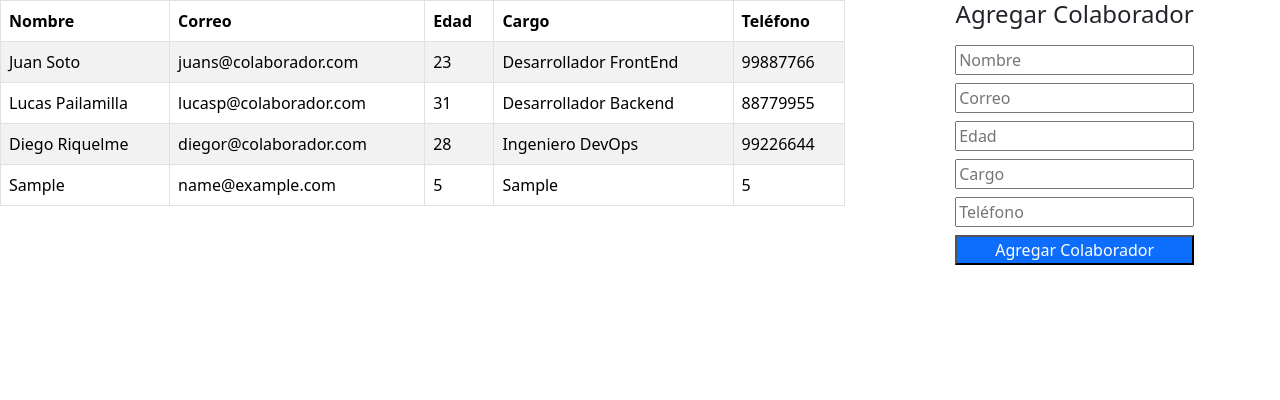
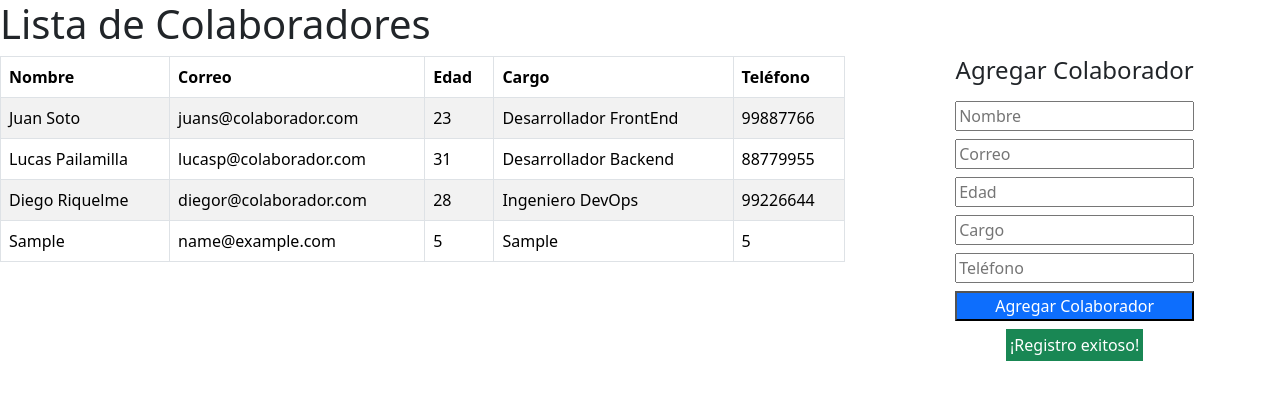
Before and after one commit to JotaJerez/Desafio-3-React, a React (Vite) app: page / in a window 1280 px wide. Both pictures are taken after typing "Sample", "name@example.com", "5", "Sample", "5" into the empty fields and a click on the button "Agregar Colaborador". Shown: the top 400 px of the page. Built offline with nearby package versions, Linux system fonts and the light colour scheme.

Commit message:
Componente Alert finalizado

```diff
--- a/src/App.jsx
+++ b/src/App.jsx
@@ -12,6 +12,12 @@ import './App.css'
 
 function App() {
 
+  const [alert, setAlert] = useState({
+    error: "",
+    msg: "",
+    color: ""
+  });
+
   const [colaboradores, setColaboradores] = useState([]);
 
   const agregarColaborador = (nuevoColaborador) => {
@@ -20,12 +26,17 @@ function App() {
 
   return (
     <>
+      <Buscador />
       <div className='row'>
-        <div className='col-8'>
+        <div className='col-lg-8 col-md-12'>
           <Listado colaboradores={colaboradores} BaseColaboradores={BaseColaboradores} />
         </div>
-        <div className='col-4'>
-          <Formulario agregarColaborador={agregarColaborador} />
+
+        <div className='col-lg-4 col-md-12'>
+          <div className='d-flex flex-column align-items-center'>
+            <Formulario agregarColaborador={agregarColaborador} setAlert={setAlert} />
+            {alert.msg && <Alert msg={alert.msg} color={alert.color} />}
+          </div>
         </div>
       </div>
     </>
--- a/src/components/Alert.jsx
+++ b/src/components/Alert.jsx
@@ -1,9 +1,11 @@
-import React from 'react'
+import React from 'react';
 
-const Alert = () => {
+const Alert = ({msg, color}) => {
   return (
-    <div>Alert</div>
-  )
+    <div className={`text-center mt-2 p-1 ${color} text-white`} style={{ maxWidth: '200px', margin: '0 auto' }}>
+      {msg}
+    </div>
+  );
 }
 
-export default Alert
+export default Alert;
--- a/src/components/Buscador.jsx
+++ b/src/components/Buscador.jsx
@@ -2,7 +2,9 @@ import React from 'react'
 
 const Buscador = () => {
   return (
-    <div>Buscador</div>
+    <>
+      <h1>Lista de Colaboradores</h1>
+    </>
   )
 }
 
--- a/src/components/Formulario.jsx
+++ b/src/components/Formulario.jsx
@@ -2,7 +2,7 @@ import React from 'react'
 import { useState } from 'react'
 import { v4 as uuidv4 } from 'uuid';
 
-const Formulario = ({agregarColaborador}) => {
+const Formulario = ({agregarColaborador, setAlert}) => {
 
     const initialInputValues = {
       nombreColaborador: "",
@@ -13,7 +13,6 @@ const Formulario = ({agregarColaborador}) => {
     };
 
     const [inputValues, setInputValues] = useState(initialInputValues);
-    const [error, setError] = useState("");
 
     // Función al enviar el formulario
     const enviarFormulario = (e) => {
@@ -26,8 +25,25 @@ const Formulario = ({agregarColaborador}) => {
         inputValues.cargoColaborador === "" ||
         inputValues.telefonoColaborador === ""
       ) {
-        setError("¡Completa los campos!");
+        setAlert({
+          error: true,
+          msg: "Completa los campos",
+          color: "bg-danger"
+        })
         return;
+      } else if (!isValidEmail(inputValues.correoColaborador)) {
+        setAlert({
+          error: true,
+          msg: "Debes ingresar un correo válido",
+          color: "bg-danger"
+        })
+        return;
+      } else {
+        setAlert({
+          error: false,
+          msg: "¡Registro exitoso!",
+          color: "bg-success"
+        })
       }
 
       const nuevoColaborador = {
@@ -41,9 +57,6 @@ const Formulario = ({agregarColaborador}) => {
 
       agregarColaborador(nuevoColaborador);
 
-      // No hay errores :)
-      setError("");
-
       // Reiniciar los valores de los inputs después de agregar un colaborador
       setInputValues(initialInputValues);
     };
@@ -55,6 +68,12 @@ const Formulario = ({agregarColaborador}) => {
         ...inputValues,
         [name]: value
       });
+    };
+
+    // Valida el email
+    const isValidEmail = (email) => {
+      const emailRegex = /^[a-zA-Z0-9._-]+@[a-zA-Z0-9.-]+\.[a-zA-Z]{2,}$/;
+      return emailRegex.test(email);
     };
 
     return (
@@ -103,7 +122,6 @@ const Formulario = ({agregarColaborador}) => {
               placeholder='Teléfono'
             />
             <button className='mt-2 bg-primary text-white'> Agregar Colaborador </button>
-            {error && <p className='mt-2 py-3 bg-danger text-white text-center'>{error}</p>}
           </form>
         </div>
       </>
```
